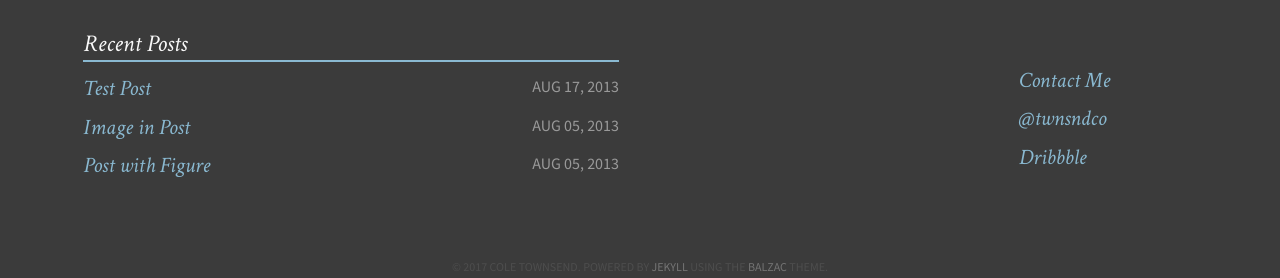
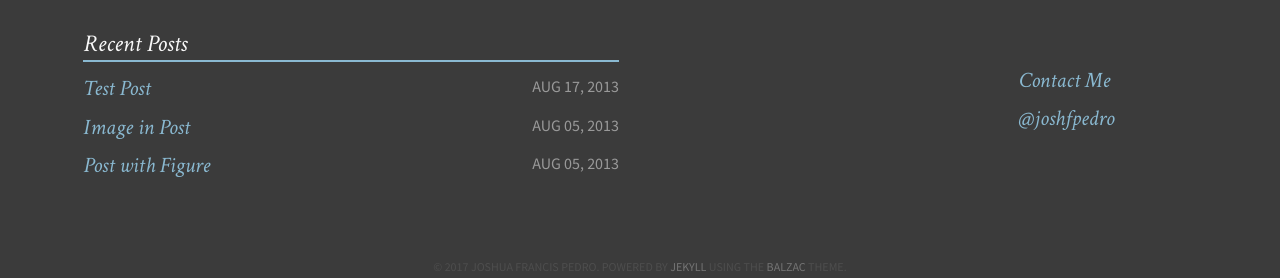
Before and after one commit to ColeTownsend/Balzac-for-Jekyll, a Jekyll site: the page built from index.md, in a window 1280 px wide and 900 px high, scrolled down 747 px. Shown: the part 619-897 px from the top of the window. Built offline with Jekyll 4.4.1, drawn with Linux system fonts in a browser that asks for light colours; some of the changed text lies outside the part shown.

Commit message:
Added personal details
Added name, social media accounts, and disqus

```diff
--- a/_config.yml
+++ b/_config.yml
@@ -1,20 +1,20 @@
-title:            Balzac
+title:            A Wandering Mind
 tagline:          A beautiful theme.
 description:      Describe your website.
 canonical: http://jekyll.gtat.me
 
 # Owner/author information
 owner:
-  name:           Cole Townsend
+  name:           Joshua Francis Pedro
   avatar:         avatar.png
-  bio:            "Aesthete & Athlete"
-  email:          cole@coletownsend.com
-  twitter:        twnsndco
-  github:         coletownsend
-  instagram:      ctrunsthis
-  dribbble:       coletownsend
-  disqus:         balzac
-  location:       "Buffalo, NY"
+  bio:            "Graduate Student"
+  email:          joshfpedro@gmail.com
+  twitter:        joshfpedro
+  github:         joshfpedro
+  instagram:      joshfpedro
+  dribbble:
+  disqus:         joshfpedro
+  location:       "New York, NY"
   # Plug in your disqus shortname!
 
 tools:
@@ -34,13 +34,13 @@ links:
     url: https://github.com/ColeTownsend/Balzac-for-Jekyll
     external: true
   - title: Cole Who?
-    url: http://coletownsend.com
+    url:
     external: true
 
 # http://en.wikipedia.org/wiki/List_of_tz_database_time_zones
 timezone:    America/New_York
 future:      true
-highlighter: pygments
+highlighter: rouge
 markdown:    kramdown
 
 kramdown:
```
